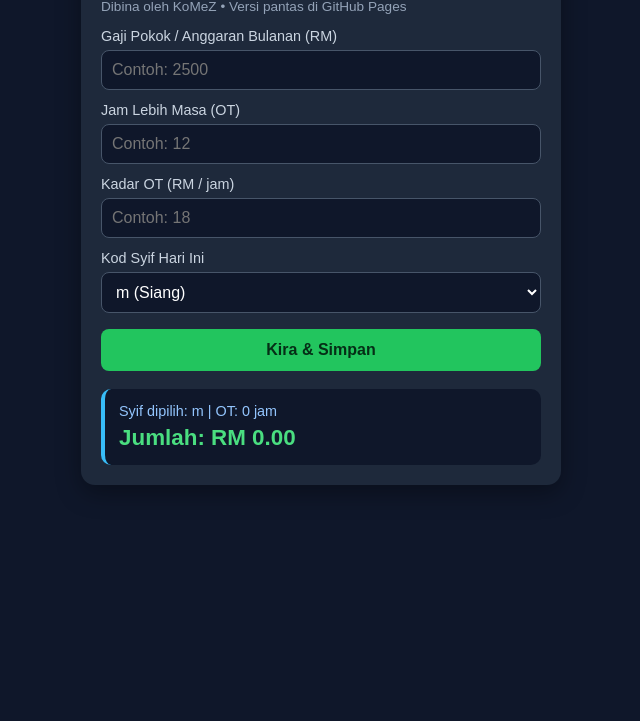
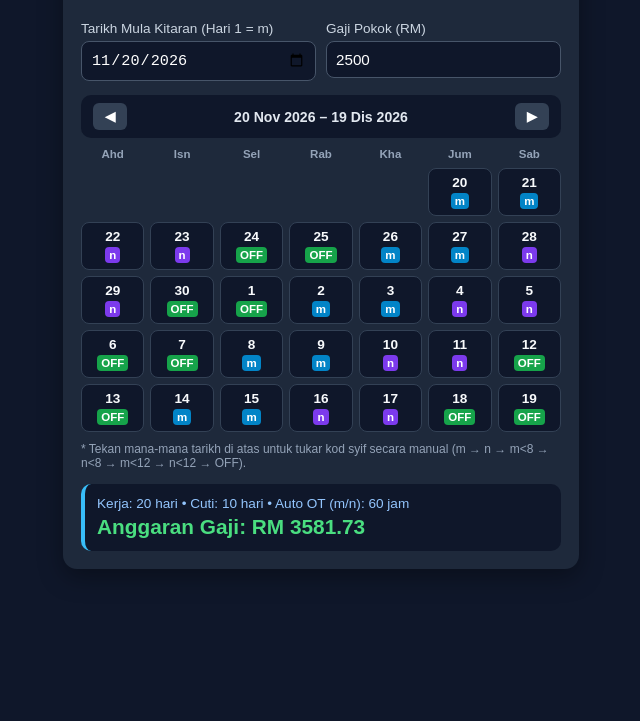
Before and after one commit to KomeZzam/calendar-salary, a plain HTML site: page index.html in a window 1280 px wide. Shown: the part 79-800 px from the top of the page, without its empty margins (319-959 px from the left). Drawn offline with Linux system fonts and the light colour scheme.

Commit message:
Update title and styles in index.html

```diff
--- a/index.html
+++ b/index.html
@@ -3,135 +3,291 @@
   <head>
     <meta charset="UTF-8" />
     <meta name="viewport" content="width=device-width, initial-scale=1.0" />
-    <title>Jadual Syif Q & Kiraan Gaji</title>
+    <title>Jadual Syif Q • KoMeZ</title>
     <style>
       body {
         font-family: Arial, sans-serif;
         background: #0f172a;
         color: #f8fafc;
         margin: 0;
-        padding: 20px;
+        padding: 16px;
       }
       .kad {
-        max-width: 440px;
-        margin: 0 auto;
+        max-width: 480px;
+        margin: 0 auto 16px auto;
         background: #1e293b;
         border-radius: 14px;
-        padding: 20px;
+        padding: 18px;
         box-shadow: 0 8px 24px rgba(0, 0, 0, 0.35);
       }
       h1 {
-        font-size: 1.3rem;
-        margin-top: 0;
+        font-size: 1.25rem;
+        margin: 0 0 4px 0;
         color: #38bdf8;
+      }
+      .sub {
+        font-size: 0.82rem;
+        color: #94a3b8;
+        margin-bottom: 14px;
       }
       label {
         display: block;
-        margin-top: 12px;
-        font-size: 0.9rem;
+        margin-top: 10px;
+        font-size: 0.85rem;
         color: #cbd5e1;
       }
       input, select {
         width: 100%;
         box-sizing: border-box;
-        margin-top: 6px;
-        padding: 10px;
+        margin-top: 5px;
+        padding: 9px;
         border-radius: 8px;
         border: 1px solid #475569;
         background: #0f172a;
         color: #ffffff;
-        font-size: 1rem;
+        font-size: 0.95rem;
       }
-      button {
+      .baris-2 {
+        display: grid;
+        grid-template-columns: 1fr 1fr;
+        gap: 10px;
+      }
+      .nav-bulan {
+        display: flex;
+        justify-content: space-between;
+        align-items: center;
+        margin: 14px 0 10px 0;
+        background: #0f172a;
+        padding: 8px 12px;
+        border-radius: 10px;
+      }
+      .btn-kecil {
+        background: #334155;
+        color: #fff;
+        border: none;
+        border-radius: 6px;
+        padding: 6px 12px;
+        font-weight: bold;
+        cursor: pointer;
+      }
+      .grid-kalendar {
+        display: grid;
+        grid-template-columns: repeat(7, 1fr);
+        gap: 6px;
+        margin-top: 8px;
+      }
+      .hari-header {
+        text-align: center;
+        font-size: 0.72rem;
+        color: #94a3b8;
+        font-weight: bold;
+      }
+      .sel-tarikh {
+        background: #0f172a;
+        border: 1px solid #334155;
+        border-radius: 8px;
+        padding: 6px 2px;
+        text-align: center;
+        cursor: pointer;
+        user-select: none;
+      }
+      .sel-tarikh .no {
+        font-size: 0.85rem;
+        font-weight: bold;
+      }
+      .sel-tarikh .kod {
+        font-size: 0.72rem;
+        margin-top: 3px;
+        padding: 2px 4px;
+        border-radius: 4px;
+        display: inline-block;
+        font-weight: bold;
+      }
+      .syif-m { background: #0284c7; color: #fff; }
+      .syif-n { background: #7c3aed; color: #fff; }
+      .syif-off { background: #16a34a; color: #fff; }
+      .syif-ot { background: #d97706; color: #fff; }
+      .btn-utama {
         width: 100%;
-        margin-top: 16px;
-        padding: 12px;
+        margin-top: 14px;
+        padding: 11px;
         border: none;
         border-radius: 8px;
         background: #22c55e;
         color: #052e16;
         font-weight: bold;
-        font-size: 1rem;
+        font-size: 0.95rem;
         cursor: pointer;
       }
       .hasil {
-        margin-top: 18px;
-        padding: 14px;
+        margin-top: 14px;
+        padding: 12px;
         border-radius: 10px;
         background: #0f172a;
         border-left: 4px solid #38bdf8;
       }
       .jumlah {
-        font-size: 1.4rem;
+        font-size: 1.3rem;
         font-weight: bold;
         color: #4ade80;
-        margin-top: 6px;
+        margin-top: 4px;
       }
     </style>
   </head>
   <body>
     <div class="kad">
-      <h1>Jadual Syif Q & Kiraan Gaji</h1>
-      <p style="font-size: 0.85rem; color: #94a3b8; margin-top: 4px;">
-        Dibina oleh KoMeZ • Versi pantas di GitHub Pages
-      </p>
+      <h1>Jadual Syif Q</h1>
+      <div class="sub">Kitaran 4 Kerja 2 Cuti • Potongan Gaji 20hb – 19hb • KoMeZ</div>
 
-      <label for="gajiPokok">Gaji Pokok / Anggaran Bulanan (RM)</label>
-      <input id="gajiPokok" type="number" step="0.01" placeholder="Contoh: 2500" />
+      <div class="baris-2">
+        <div>
+          <label for="tarikhMula">Tarikh Mula Kitaran (Hari 1 = m)</label>
+          <input id="tarikhMula" type="date" onchange="simpanTetapan()" />
+        </div>
+        <div>
+          <label for="gajiPokok">Gaji Pokok (RM)</label>
+          <input id="gajiPokok" type="number" step="0.01" placeholder="2500" onchange="simpanTetapan()" />
+        </div>
+      </div>
 
-      <label for="jamOt">Jam Lebih Masa (OT)</label>
-      <input id="jamOt" type="number" step="0.5" placeholder="Contoh: 12" />
+      <div class="nav-bulan">
+        <button class="btn-kecil" onclick="tukarTempoh(-1)">◀</button>
+        <div id="tajukTempoh" style="font-size: 0.88rem; font-weight: bold; color: #e2e8f0;">Tempoh Gaji</div>
+        <button class="btn-kecil" onclick="tukarTempoh(1)">▶</button>
+      </div>
 
-      <label for="kadarOt">Kadar OT (RM / jam)</label>
-      <input id="kadarOt" type="number" step="0.01" placeholder="Contoh: 18" />
+      <div class="grid-kalendar">
+        <div class="hari-header">Ahd</div>
+        <div class="hari-header">Isn</div>
+        <div class="hari-header">Sel</div>
+        <div class="hari-header">Rab</div>
+        <div class="hari-header">Kha</div>
+        <div class="hari-header">Jum</div>
+        <div class="hari-header">Sab</div>
+      </div>
+      <div id="badanKalendar" class="grid-kalendar"></div>
 
-      <label for="kodSyif">Kod Syif Hari Ini</label>
-      <select id="kodSyif">
-        <option value="m">m (Siang)</option>
-        <option value="n">n (Malam)</option>
-        <option value="m<8">m&lt;8</option>
-        <option value="n<8">n&lt;8</option>
-        <option value="m<12">m&lt;12</option>
-        <option value="n<12">n&lt;12</option>
-      </select>
-
-      <button onclick="kiraGaji()">Kira & Simpan</button>
+      <div style="font-size: 0.75rem; color: #94a3b8; margin-top: 10px;">
+        * Tekan mana-mana tarikh di atas untuk tukar kod syif secara manual (m → n → m&lt;8 → n&lt;8 → m&lt;12 → n&lt;12 → OFF).
+      </div>
 
       <div class="hasil">
-        <div id="infoSyif" style="font-size: 0.9rem; color: #93c5fd;">Syif: m (Siang)</div>
-        <div class="jumlah" id="jumlahGaji">Jumlah: RM 0.00</div>
+        <div id="ringkasanSyif" style="font-size: 0.85rem; color: #93c5fd;"></div>
+        <div class="jumlah" id="anggaranGaji">Anggaran Gaji: RM 0.00</div>
       </div>
     </div>
 
     <script>
-      function muatData() {
-        const simpan = JSON.parse(localStorage.getItem("komez_gaji_v1") || "{}");
-        if (simpan.gajiPokok) document.getElementById("gajiPokok").value = simpan.gajiPokok;
-        if (simpan.jamOt) document.getElementById("jamOt").value = simpan.jamOt;
-        if (simpan.kadarOt) document.getElementById("kadarOt").value = simpan.kadarOt;
-        if (simpan.kodSyif) document.getElementById("kodSyif").value = simpan.kodSyif;
-        kiraGaji(false);
+      const SENARAI_KOD = ["m", "n", "m<8", "n<8", "m<12", "n<12", "OFF"];
+      // Kitaran 6 hari: 2 hari m, 2 hari n, 2 hari OFF (boleh klik mana-mana tarikh untuk ubah)
+      const KITARAN_ASAL = ["m", "m", "n", "n", "OFF", "OFF"];
+
+      let data = JSON.parse(localStorage.getItem("jadual_syif_q_v2") || "{}");
+      if (!data.tarikhMula) data.tarikhMula = "2026-11-20";
+      if (!data.gajiPokok) data.gajiPokok = 2500;
+      if (!data.manual) data.manual = {};
+
+      let rujukanBulan = new Date();
+      if (rujukanBulan.getDate() >= 20) {
+        rujukanBulan = new Date(rujukanBulan.getFullYear(), rujukanBulan.getMonth() + 1, 1);
       }
 
-      function kiraGaji(simpanKeStorage = true) {
-        const pokok = parseFloat(document.getElementById("gajiPokok").value) || 0;
-        const jam = parseFloat(document.getElementById("jamOt").value) || 0;
-        const kadar = parseFloat(document.getElementById("kadarOt").value) || 0;
-        const syif = document.getElementById("kodSyif").value;
+      document.getElementById("tarikhMula").value = data.tarikhMula;
+      document.getElementById("gajiPokok").value = data.gajiPokok;
 
-        const total = pokok + jam * kadar;
-        document.getElementById("infoSyif").textContent = "Syif dipilih: " + syif + " | OT: " + jam + " jam";
-        document.getElementById("jumlahGaji").textContent = "Jumlah: RM " + total.toFixed(2);
-
-        if (simpanKeStorage) {
-          localStorage.setItem(
-            "komez_gaji_v1",
-            JSON.stringify({ gajiPokok: pokok, jamOt: jam, kadarOt: kadar, kodSyif: syif })
-          );
-        }
+      function simpanTetapan() {
+        data.tarikhMula = document.getElementById("tarikhMula").value;
+        data.gajiPokok = parseFloat(document.getElementById("gajiPokok").value) || 0;
+        localStorage.setItem("jadual_syif_q_v2", JSON.stringify(data));
+        paparKalendar();
       }
 
-      muatData();
+      function tukarTempoh(arah) {
+        rujukanBulan = new Date(rujukanBulan.getFullYear(), rujukanBulan.getMonth() + arah, 1);
+        paparKalendar();
+      }
+
+      function formatISO(d) {
+        const y = d.getFullYear();
+        const m = String(d.getMonth() + 1).padStart(2, "0");
+        const day = String(d.getDate()).padStart(2, "0");
+        return `${y}-${m}-${day}`;
+      }
+
+      function kiraSyifAuto(tarikh) {
+        const iso = formatISO(tarikh);
+        if (data.manual[iso]) return data.manual[iso];
+        const mula = new Date(data.tarikhMula + "T00:00:00");
+        const bezaHari = Math.floor((tarikh - mula) / (1000 * 60 * 60 * 24));
+        const indeks = ((bezaHari % 6) + 6) % 6;
+        return KITARAN_ASAL[indeks];
+      }
+
+      function kelasWarna(kod) {
+        if (kod === "OFF") return "syif-off";
+        if (kod === "m") return "syif-m";
+        if (kod === "n") return "syif-n";
+        return "syif-ot";
+      }
+
+      function paparKalendar() {
+        const tahun = rujukanBulan.getFullYear();
+        const bulan = rujukanBulan.getMonth();
+        const mulaTempoh = new Date(tahun, bulan - 1, 20);
+        const tamatTempoh = new Date(tahun, bulan, 19);
+
+        const namaBulan = ["Jan", "Feb", "Mac", "Apr", "Mei", "Jun", "Jul", "Ogo", "Sep", "Okt", "Nov", "Dis"];
+        document.getElementById("tajukTempoh").textContent =
+          `20 ${namaBulan[mulaTempoh.getMonth()]} ${mulaTempoh.getFullYear()} – 19 ${namaBulan[tamatTempoh.getMonth()]} ${tamatTempoh.getFullYear()}`;
+
+        const badan = document.getElementById("badanKalendar");
+        badan.innerHTML = "";
+
+        const kosongAwal = mulaTempoh.getDay();
+        for (let i = 0; i < kosongAwal; i++) {
+          badan.innerHTML += `<div></div>`;
+        }
+
+        let kiraKerja = 0;
+        let kiraOff = 0;
+        let jamOtAuto = 0;
+
+        for (let d = new Date(mulaTempoh); d <= tamatTempoh; d.setDate(d.getDate() + 1)) {
+          const salinan = new Date(d);
+          const iso = formatISO(salinan);
+          const kod = kiraSyifAuto(salinan);
+
+          if (kod === "OFF") {
+            kiraOff++;
+          } else {
+            kiraKerja++;
+            if (kod === "m" || kod === "n") jamOtAuto += 3;
+          }
+
+          const sel = document.createElement("div");
+          sel.className = "sel-tarikh";
+          sel.innerHTML = `<div class="no">${salinan.getDate()}</div><div class="kod ${kelasWarna(kod)}">${kod}</div>`;
+          sel.onclick = () => {
+            const semasa = kiraSyifAuto(salinan);
+            const seterusnya = SENARAI_KOD[(SENARAI_KOD.indexOf(semasa) + 1) % SENARAI_KOD.length];
+            data.manual[iso] = seterusnya;
+            localStorage.setItem("jadual_syif_q_v2", JSON.stringify(data));
+            paparKalendar();
+          };
+          badan.appendChild(sel);
+        }
+
+        const kadarSejam = (data.gajiPokok / 26) / 8;
+        const anggaranOt = jamOtAuto * kadarSejam * 1.5;
+        const jumlah = data.gajiPokok + anggaranOt;
+
+        document.getElementById("ringkasanSyif").textContent =
+          `Kerja: ${kiraKerja} hari • Cuti: ${kiraOff} hari • Auto OT (m/n): ${jamOtAuto} jam`;
+        document.getElementById("anggaranGaji").textContent =
+          `Anggaran Gaji: RM ${jumlah.toFixed(2)}`;
+      }
+
+      paparKalendar();
     </script>
   </body>
 </html>
```
